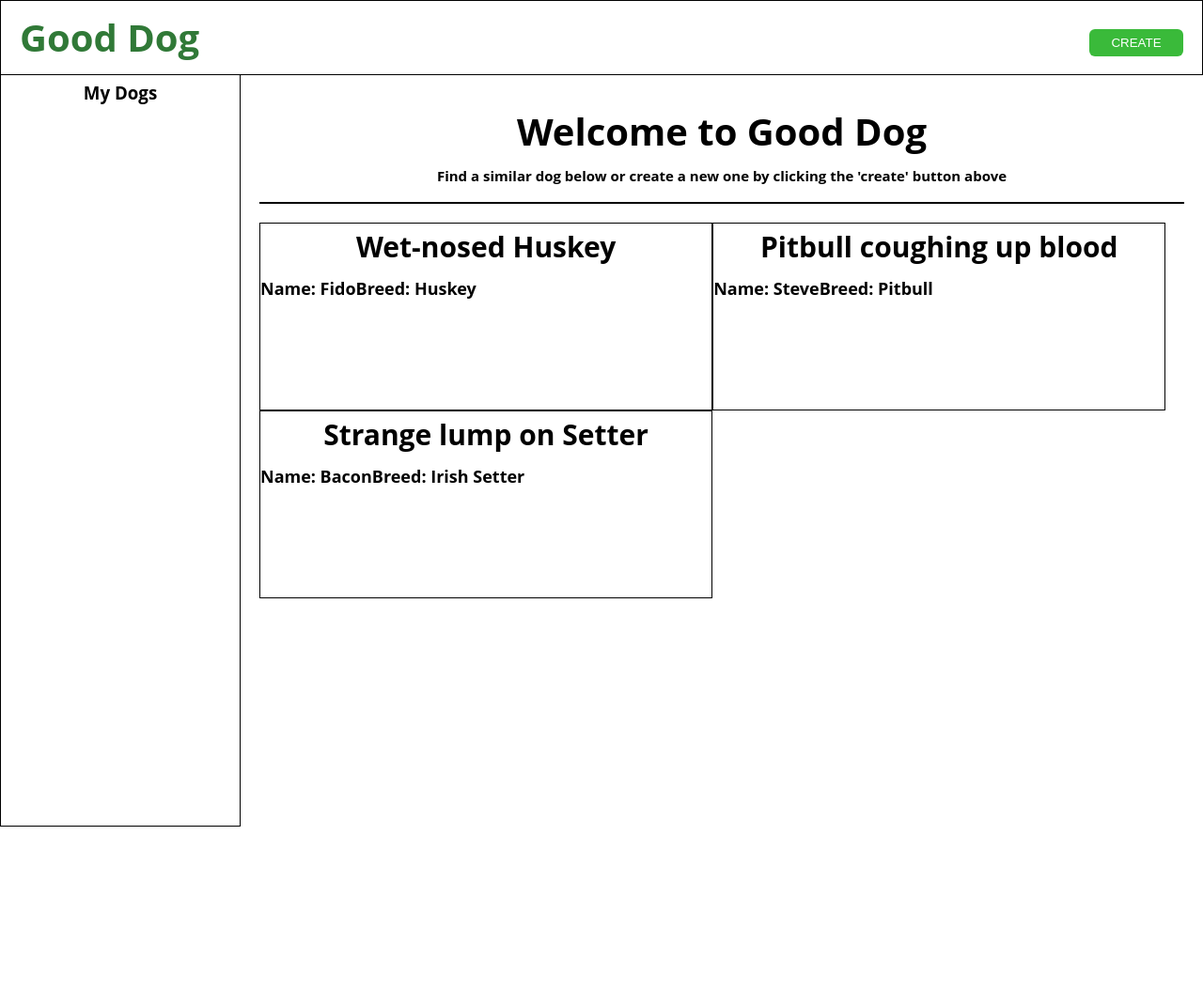
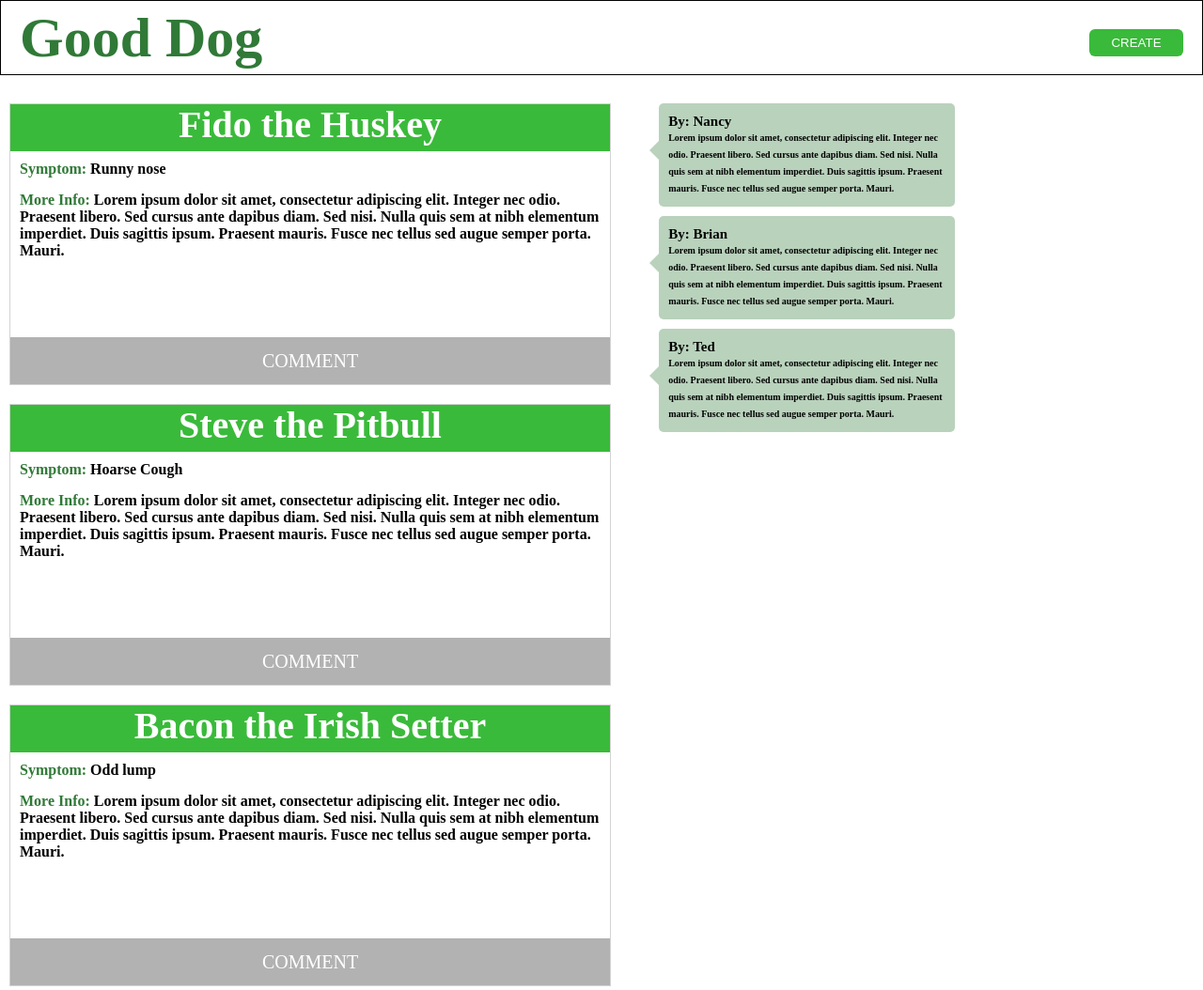
Before and after one commit to lizzitnik/good-dog, a website: page public/dog.html in a window 1280 px wide. Shown: the whole page at 94% size. Before the commit the page ends 800 px from the top, so only its background shows below. Drawn offline with nearby package versions, Linux system fonts and the light colour scheme.

Commit message:
styled main page

```diff
--- a/models.js
+++ b/models.js
@@ -23,9 +23,6 @@ const UserSchema = mongoose.Schema({
 })
 
 const DogSchema = mongoose.Schema({
-  heading: {
-    type: String
-  },
   dogName: {
     type: String
   },
@@ -52,7 +49,6 @@ UserSchema.methods.serialize = function() {
 DogSchema.methods.serialize = function() {
   return {
     id: this._id,
-    heading: this.heading,
     dogName: this.dogName,
     dogBreed: this.dogBreed,
     symptom: this.symptom,
--- a/public/dog.css
+++ b/public/dog.css
@@ -17,6 +17,8 @@ body {
   height: 80px;
   width: 100%;
   padding: 10px;
+  background-color: #fff;
+  z-index: 999;
 }
 
 .title {
@@ -24,7 +26,8 @@ body {
   top: 30px;
   left: 20px;
   color: rgba(26, 106, 33, 0.9);
-  font-size: 40px;
+  font-size: 60px;
+  font-family: 'GoodDog Cool'
 }
 
 .create-button {
@@ -37,83 +40,131 @@ body {
   padding: 7px 10px;
   width: 100px;
   border-radius: 6px;
-  background: rgba(58, 186, 58, 1);
+  background-color: rgba(58, 186, 58, 1);
 }
 
 .create-button:hover {
-  background: rgba(58, 186, 58, 0.7)
-}
-
-.sidebar-container {
-  position: fixed;
-  left: 0;
-  top: 80px;
-  height: 100%;
-  width: 20%;
-  padding: 10px;
-  border: 1px solid black;
-  border-top: none;
-}
-
-.my-dogs-title {
-  text-align: center;
+  background-color: rgba(58, 186, 58, 0.7)
 }
 
 .main-container {
-  position: absolute;
-  width: 80%;
-  left: 20%;
+  position: relative;
+  width: 100%;
   top: 80px;
   padding: 20px;
-  z-index: 0
 }
 
-.main-title,
-.main-para {
-  text-align: center;
-  margin-bottom: 20px;
-  margin-top: 20px;
-  line-height: 1;
+.dog-wrap {
+  position: absolute;
+  left: 0;
+  width: 50%;
 }
 
-.main-title {
-  font-size: 40px;
-}
-
-.main-para {
-  font-size: 15px;
-  margin-left: 50px;
-  margin-right: 50px;
-}
-
-.hr {
-  height: 2px;
-  margin: 10px 0 20px 0;
-  background: black;
+.comment-wrap {
+  position: absolute;
+  right: 0;
+  width: 46%;
 }
 
 .dog-html {
-  float: left;
-  width: 49%;
-  height: 200px;
-  display: inline-block;
-  border: 1px solid black;
-  padding; 15px;
+  position: relative;
+  width: 100%;
+  height: 300px;
+  margin-bottom: 20px;
+  margin-top: 10px;
+  margin-left: 10px;
+  border: 1px solid lightgrey;
+}
+
+.top-dog {
+  width: 100%;
+  height: 50px;
+  padding: 5px;
+  background-color: rgba(58, 186, 58, 1);
+}
+
+.dog-heading {
+  color: #fff;
+  font-family: 'Florence';
+  text-align: center;
+  font-size: 40px;
+  margin-top: 8px;
+}
+
+.bottom-dog {
+  position: relative;
+  width: 100%;
+  height: 250px;
   overflow: auto;
 }
 
-.dog-html h3,
-.dog-html p {
-  margin-bottom: 10px;
+.dog-symptom {
+  font-family: 'Existence';
+  margin-bottom: 15px;
+  color: rgba(26, 106, 33, 0.9);
+  margin-left: 10px;
   margin-top: 10px;
-  line-height: 1;
+  margin-right: 10px;
 }
 
-.dog-html h3 {
-  font-size: 30px;
+.symptom-span, .info-span {
+  color: black;
 }
 
-.dog-html p {
-  float: left;
-  font-size: 18px;
+.dog-info {
+  font-family: 'Existence';
+  color: rgba(26, 106, 33, 0.9);
+  margin-left: 10px;
+  margin-top: 10px;
+  margin-right: 10px;
 }
+
+.comment-button {
+  position: absolute;
+  bottom: 0;
+  height: 50px;
+  text-transform: uppercase;
+  color: #fff;
+  font: 20px 'Existence';
+  border: none;
+  padding: 7px 10px;
+  width: 100%;
+  background-color: rgba(0, 0, 0, 0.3);
+  z-index: 999;
+}
+
+.comment-button:hover {
+  cursor: pointer;
+  background-color: rgba(0, 0, 0, 0.2)
+}
+
+.comment-html {
+  position:relative;
+  background:rgba(26, 106, 33, 0.3);
+  width:315px;
+  padding:10px;
+  border-radius:5px;
+  margin:10px;
+  max-height:110px;
+}
+
+.comment-html:before {
+  content:"";
+  position:absolute;
+  width:0px;
+  height:0px;
+  border: 10px solid;
+  border-color: transparent rgba(26, 106, 33, 0.3) transparent transparent;
+  left:-20px;
+  top:40px;
+}
+
+.comment-by {
+  font-family: 'Florence';
+  font-size: 15px;
+}
+
+.comment-contents {
+  font-family: 'Existence';
+  font-size: 10px;
+}
--- a/public/dog.html
+++ b/public/dog.html
@@ -13,23 +13,14 @@
       </div>
     </header>
 
-    <main>
-      <div class='sidebar-container'>
-        <h3 class='my-dogs-title'>My Dogs</h3>
-        <div class='my-dogs-listing'>
-          <div class='my-dogs-results'></div>
+    <main role='main'>
+      <div class='main-container'>
+        <div class='dog-wrap'>
+          <div class='dog-results'></div>
         </div>
-      </div>
-
-      <div class='main-container'>
-        <h2 class='main-title'>Welcome to Good Dog
-          <span class='main-first-name'></span>
-        <p class='main-para'> Find a similar dog below
-          or create a new one by clicking the 'create'
-          button above</p>
-        <div class='hr'></div>
-        <div class='main-listing'>
-          <div class='main-results'></div>
+        <div class='comment-wrap'>
+          <div class='comment-results'>
+          </div>
         </div>
       </div>
     </main>
@@ -38,5 +29,6 @@
 	    integrity="sha256-hVVnYaiADRTO2PzUGmuLJr8BLUSjGIZsDYGmIJLv2b8="
 	    crossorigin="anonymous"></script>
     <script src='/dog.js'></script>
+    <script src='/jwtdecode.js'></script>
   </body>
 </html>
--- a/public/dog.js
+++ b/public/dog.js
@@ -1,30 +1,52 @@
 var MOCK_DOGS = {
   'dogs': [{
       'id': '1111',
-      'heading': 'Wet-nosed Huskey',
       'dogName': 'Fido',
       'dogBreed': 'Huskey',
       'symptom': 'Runny nose',
-      'additionalInfo': 'His nose just won\'t stop leaking!'
+      'additionalInfo': 'Lorem ipsum dolor sit amet, consectetur adipiscing elit. Integer nec odio. Praesent libero. Sed cursus ante dapibus diam. Sed nisi. Nulla quis sem at nibh elementum imperdiet. Duis sagittis ipsum. Praesent mauris. Fusce nec tellus sed augue semper porta. Mauri.'
     },
     {
       'id': '2222',
-      'heading': 'Pitbull coughing up blood',
       'dogName': 'Steve',
       'dogBreed': 'Pitbull',
       'symptom': 'Hoarse Cough',
-      'additionalInfo': 'He\' hacking up a storm!'
+      'additionalInfo': 'Lorem ipsum dolor sit amet, consectetur adipiscing elit. Integer nec odio. Praesent libero. Sed cursus ante dapibus diam. Sed nisi. Nulla quis sem at nibh elementum imperdiet. Duis sagittis ipsum. Praesent mauris. Fusce nec tellus sed augue semper porta. Mauri.'
     },
     {
       'id': '3333',
-      'heading': 'Strange lump on Setter',
       'dogName': 'Bacon',
       'dogBreed': 'Irish Setter',
       'symptom': 'Odd lump',
-      'additionalInfo': 'I think it might be cancer!'
+      'additionalInfo': 'Lorem ipsum dolor sit amet, consectetur adipiscing elit. Integer nec odio. Praesent libero. Sed cursus ante dapibus diam. Sed nisi. Nulla quis sem at nibh elementum imperdiet. Duis sagittis ipsum. Praesent mauris. Fusce nec tellus sed augue semper porta. Mauri.'
     },
   ]
 };
+
+var MOCK_COMMENTS = {
+  'comments': [{
+      'id': '11111',
+      'name': 'Nancy',
+      'contents': 'Lorem ipsum dolor sit amet, consectetur adipiscing elit. Integer nec odio. Praesent libero. Sed cursus ante dapibus diam. Sed nisi. Nulla quis sem at nibh elementum imperdiet. Duis sagittis ipsum. Praesent mauris. Fusce nec tellus sed augue semper porta. Mauri.'
+    },
+    {
+      'id': '22222',
+      'name': 'Brian',
+      'contents': 'Lorem ipsum dolor sit amet, consectetur adipiscing elit. Integer nec odio. Praesent libero. Sed cursus ante dapibus diam. Sed nisi. Nulla quis sem at nibh elementum imperdiet. Duis sagittis ipsum. Praesent mauris. Fusce nec tellus sed augue semper porta. Mauri.'
+    },
+    {
+      'id': '33333',
+      'name': 'Ted',
+      'contents': 'Lorem ipsum dolor sit amet, consectetur adipiscing elit. Integer nec odio. Praesent libero. Sed cursus ante dapibus diam. Sed nisi. Nulla quis sem at nibh elementum imperdiet. Duis sagittis ipsum. Praesent mauris. Fusce nec tellus sed augue semper porta. Mauri.'
+    },
+  ]
+};
+
+function decodeJwt() {
+  const token = localStorage.getItem('TOKEN');
+  const decoded = jwt_decode(token);
+  window.decoded
+}
 
 function getRecentsDogs(callbackFn) {
   setTimeout(function() {
@@ -35,12 +57,20 @@ function getRecentsDogs(callbackFn) {
 function displayDogs(data) {
   for (index in data.dogs) {
     // let data.dogs[index] = this;
-    $('.main-results').append(
+    $('.dog-results').append(
       `
       <div class='dog-html'>
-        <h3>${data.dogs[index].heading}</h3>
-        <p>Name: ${data.dogs[index].dogName}</p>
-        <p>Breed: ${data.dogs[index].dogBreed}</p>
+        <div class='top-dog'>
+          <h2 class='dog-heading'>${data.dogs[index].dogName} the
+            ${data.dogs[index].dogBreed}</h3>
+        </div>
+        <div class='bottom-dog'>
+          <p class='dog-symptom'>Symptom: <span class='symptom-span'>${data.dogs[index].symptom}</span>
+          </p>
+          <p class='dog-info'>More Info: <span class='info-span'>${data.dogs[index].additionalInfo}</span>
+          </p>
+        </div>
+        <button type='button'class='comment-button'>Comment</button>
       </div>
       `
     );
@@ -51,6 +81,33 @@ function getAndDisplayDogs() {
   getRecentsDogs(displayDogs);
 }
 
+function getRecentsComments(callbackFn) {
+  setTimeout(function() {
+    callbackFn(MOCK_COMMENTS)
+  }, 1);
+}
+
+function displayComments(data) {
+  for (index in data.comments) {
+    $('.comment-results').append(
+      `
+      <div class='comment-html'>
+        <p class='comment-by'>By: ${data.comments[index].name}</p>
+        <p class='comment-contents'>${data.comments[index].contents}</p>
+      </div>
+      `
+    );
+  }
+}
+
+function getAndDisplayComments() {
+  getRecentsComments(displayComments);
+}
+
+
+
 $(function() {
   getAndDisplayDogs();
+  getAndDisplayComments();
+  decodeJwt();
 })
--- /dev/null
+++ b/public/jwtdecode.js
@@ -0,0 +1,99 @@
+! function a(b, c, d) {
+  function e(g, h) {
+    if (!c[g]) {
+      if (!b[g]) {
+        var i = "function" == typeof require && require;
+        if (!h && i) return i(g, !0);
+        if (f) return f(g, !0);
+        var j = new Error("Cannot find module '" + g + "'");
+        throw j.code = "MODULE_NOT_FOUND", j
+      }
+      var k = c[g] = {
+        exports: {}
+      };
+      b[g][0].call(k.exports, function(a) {
+        var c = b[g][1][a];
+        return e(c ? c : a)
+      }, k, k.exports, a, b, c, d)
+    }
+    return c[g].exports
+  }
+  for (var f = "function" == typeof require && require, g = 0; g < d.length; g++) e(d[g]);
+  return e
+}({
+  1: [function(a, b, c) {
+    function d(a) {
+      this.message = a
+    }
+
+    function e(a) {
+      var b = String(a).replace(/=+$/, "");
+      if (b.length % 4 == 1) throw new d("'atob' failed: The string to be decoded is not correctly encoded.");
+      for (var c, e, g = 0, h = 0, i = ""; e = b.charAt(h++); ~e && (c = g % 4 ? 64 * c + e : e, g++ % 4) ? i += String.fromCharCode(255 & c >> (-2 * g & 6)) : 0) e = f.indexOf(e);
+      return i
+    }
+    var f = "ABCDEFGHIJKLMNOPQRSTUVWXYZabcdefghijklmnopqrstuvwxyz0123456789+/=";
+    d.prototype = new Error, d.prototype.name = "InvalidCharacterError", b.exports = "undefined" != typeof window && window.atob && window.atob.bind(window) || e
+  }, {}],
+  2: [function(a, b, c) {
+    function d(a) {
+      return decodeURIComponent(e(a).replace(/(.)/g, function(a, b) {
+        var c = b.charCodeAt(0).toString(16).toUpperCase();
+        return c.length < 2 && (c = "0" + c), "%" + c
+      }))
+    }
+    var e = a("./atob");
+    b.exports = function(a) {
+      var b = a.replace(/-/g, "+").replace(/_/g, "/");
+      switch (b.length % 4) {
+        case 0:
+          break;
+        case 2:
+          b += "==";
+          break;
+        case 3:
+          b += "=";
+          break;
+        default:
+          throw "Illegal base64url string!"
+      }
+      try {
+        return d(b)
+      } catch (c) {
+        return e(b)
+      }
+    }
+  }, {
+    "./atob": 1
+  }],
+  3: [function(a, b, c) {
+    "use strict";
+
+    function d(a) {
+      this.message = a
+    }
+    var e = a("./base64_url_decode");
+    d.prototype = new Error, d.prototype.name = "InvalidTokenError", b.exports = function(a, b) {
+      if ("string" != typeof a) throw new d("Invalid token specified");
+      b = b || {};
+      var c = b.header === !0 ? 0 : 1;
+      try {
+        return JSON.parse(e(a.split(".")[c]))
+      } catch (f) {
+        throw new d("Invalid token specified: " + f.message)
+      }
+    }, b.exports.InvalidTokenError = d
+  }, {
+    "./base64_url_decode": 2
+  }],
+  4: [function(a, b, c) {
+    (function(b) {
+      var c = a("./lib/index");
+      "function" == typeof b.window.define && b.window.define.amd ? b.window.define("jwt_decode", function() {
+        return c
+      }) : b.window && (b.window.jwt_decode = c)
+    }).call(this, "undefined" != typeof global ? global : "undefined" != typeof self ? self : "undefined" != typeof window ? window : {})
+  }, {
+    "./lib/index": 3
+  }]
+}, {}, [4]);
```
